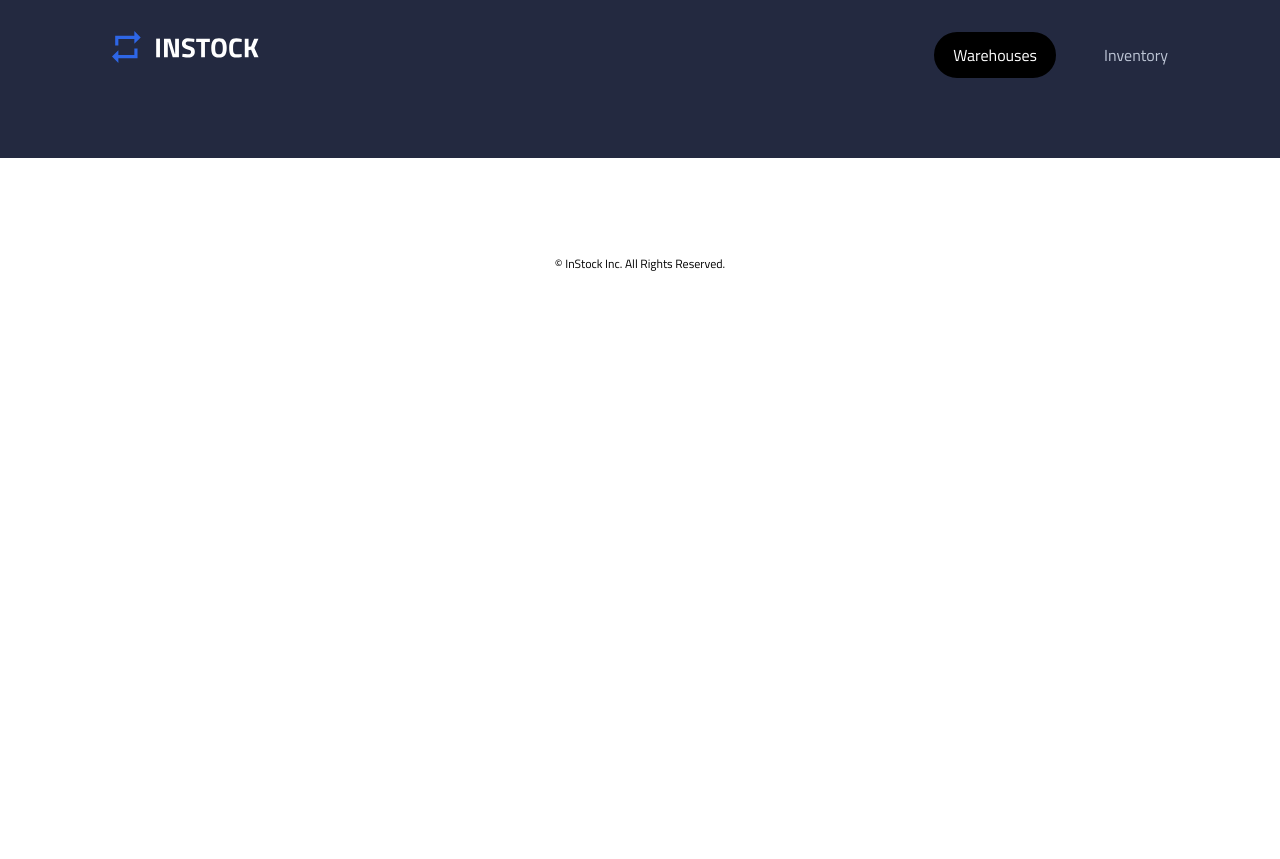
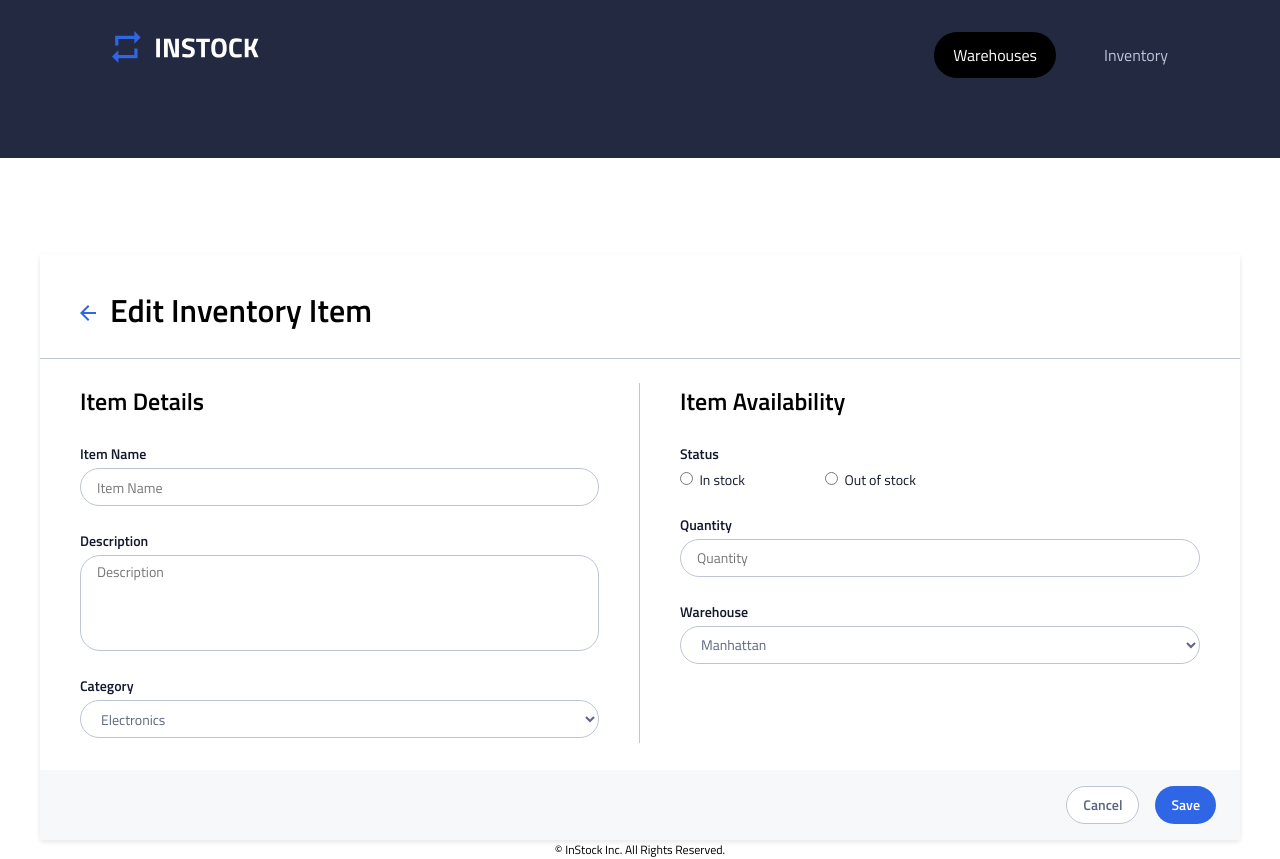
Before and after one commit to QurayshSaif/saturn-instock, a React (Create React App) app: page /inventory/edit in a window 1280 px wide. Before the commit the page ends 800 px from the top, so only its background shows below. Built offline with nearby package versions, Linux system fonts and the light colour scheme.

Commit message:
Added edit inventory component and styling

```diff
--- a/src/App.js
+++ b/src/App.js
@@ -5,24 +5,25 @@ import Footer from "./components/Footer/Footer";
 import WarehouseList from "./components/WarehouseList/WarehouseList";
 import WarehouseDetailsPage from "./pages/WarehouseDetailsPage/WarehouseDetailsPage";
 import AddWarehouse from "./components/AddWarehouse/AddWarehouse";
-
+import EditInventory from "./components/EditInventory/EditInventory";
 
 function App() {
   return (
     <BrowserRouter>
       <Header />
       <Routes>
-        <Route path="/" element={ <WarehouseList /> } />
-        <Route path="warehouse/:id" element={ <WarehouseDetailsPage /> } />
-        <Route path="/warehouse" element={ <WarehouseList /> } />
-        <Route path="/warehouse/add" element={ <AddWarehouse /> } />
-        {/* <Route path="/warehouse/:id/edit" element={ <WarehouseList /> } /> */ }
-        {/* <Route path="/warehouse/:id/delete" element={ <WarehouseList /> } /> */ }
-        {/* <Route path="/inventory" element={ <WarehouseList /> } /> */ }
-        {/* <Route path="/inventory/add" element={ <WarehouseList /> } /> */ }
-        {/* <Route path="/inventory/:id" element={ <WarehouseList /> } /> */ }
-        {/* <Route path="/inventory/:id/edit" element={ <WarehouseList /> } /> */ }
-        {/* <Route path="/inventory/:id/delete" element={ <WarehouseList /> } /> */ }
+        <Route path="/" element={<WarehouseList />} />
+        <Route path="warehouse/:id" element={<WarehouseDetailsPage />} />
+        <Route path="/warehouse" element={<WarehouseList />} />
+        <Route path="/warehouse/add" element={<AddWarehouse />} />
+        <Route path="/inventory/edit" element={<EditInventory />} />
+        {/* <Route path="/warehouse/:id/edit" element={ <WarehouseList /> } /> */}
+        {/* <Route path="/warehouse/:id/delete" element={ <WarehouseList /> } /> */}
+        {/* <Route path="/inventory" element={ <WarehouseList /> } /> */}
+        {/* <Route path="/inventory/add" element={ <WarehouseList /> } /> */}
+        {/* <Route path="/inventory/:id" element={ <WarehouseList /> } /> */}
+        {/* <Route path="/inventory/:id/edit" element={ <WarehouseList /> } /> */}
+        {/* <Route path="/inventory/:id/delete" element={ <WarehouseList /> } /> */}
       </Routes>
       <Footer />
     </BrowserRouter>
--- /dev/null
+++ b/src/components/EditInventory/EditInventory.jsx
@@ -0,0 +1,125 @@
+import ActionButton from "../ActionButton/ActionButton";
+import CancelButton from "../CancelButton/CancelButton";
+import GoBackButton from "../GoBackButton/GoBackButton";
+import InputBox from "../InputBox/InputBox";
+import "./EditInventory.scss";
+import axios from "axios";
+import { useState } from "react";
+// import ErrorMessage from "../ErrorMessage/ErrorMessage";
+const REACT_APP_SERVER_URL = process.env.REACT_APP_SERVER_URL;
+
+export default function EditInventory() {
+  const [itemName, setItemName] = useState("");
+  const [description, setDescription] = useState("");
+  const [category, setCategory] = useState("");
+  const [status, setStatus] = useState("");
+  const [warehouse, setWarehouse] = useState("");
+  const [quantity, setQuantity] = useState("");
+
+  const handleSubmit = (event) => {
+    event.preventDefault();
+
+    console.log(itemName, description, category, status, warehouse, quantity);
+    // axios
+    //   .put(
+    //     `${REACT_APP_SERVER_URL}/inventories/ae986f59-8c40-480c-bd28-ee6068cd3617`,
+    //     {
+    //       item_name: itemName,
+    //       description: description,
+    //       category: category,
+    //       status: status,
+    //       quantity: quantity,
+    //       warehouse: warehouse,
+    //     }
+    //   )
+    //   .then((result) => {
+    //     event.target.reset();
+    //   })
+    //   .catch((error) => console.log("Error: ", error));
+  };
+
+  return (
+    <form className="edit-inventory" onSubmit={handleSubmit}>
+      <div className="edit-inventory__header-ctr">
+        <GoBackButton path="/" />
+        <h1 className="edit-inventory__header">Edit Inventory Item</h1>
+      </div>
+      <div className="edit-inventory__details-ctr">
+        <div className="edit-inventory__location-ctr">
+          <h2 className="edit-inventory__subheader">Item Details</h2>
+          <InputBox
+            isTextarea={false}
+            htmlFor="itemName"
+            inputId="itemName"
+            inputName="Item Name"
+            onChange={(e) => setItemName(e.target.value)}
+          />
+
+          <InputBox
+            isTextarea={true}
+            htmlFor="description"
+            inputId="description"
+            inputName="Description"
+            onChange={(e) => setDescription(e.target.value)}
+          />
+
+          <InputBox
+            isTextarea={false}
+            isDropMenu={true}
+            htmlFor="category"
+            inputId="category"
+            inputName="Category"
+            value1="Electronics"
+            value2="Gear"
+            value3="Apparel"
+            value4="Accessories"
+            value5="Health"
+            onChange={(e) => setCategory(e.target.value)}
+          />
+        </div>
+
+        <div className="edit-inventory__contact-ctr">
+          <h2 className="edit-inventory__subheader">Item Availability</h2>
+
+          <InputBox
+            isTextarea={false}
+            isRadio={true}
+            htmlFor="status"
+            inputId="status"
+            inputName="Status"
+            onChange={(e) => setStatus(e.target.value)}
+          />
+
+          <InputBox
+            isTextarea={false}
+            isRadio={false}
+            htmlFor="quantity"
+            inputId="quantity"
+            inputName="Quantity"
+            onChange={(e) => setQuantity(e.target.value)}
+          />
+
+          <InputBox
+            isTextarea={false}
+            isDropMenu={true}
+            htmlFor="Warehouse"
+            inputId="Warehouse"
+            inputName="Warehouse"
+            value1="Manhattan"
+            value2="Washington"
+            value3="Jersey"
+            value4="San Fran"
+            value5="Santa Monica"
+            value6="Seattle"
+            value7="Miami"
+            onChange={(e) => setWarehouse(e.target.value)}
+          />
+        </div>
+      </div>
+      <div className="edit-inventory__buttons-ctr">
+        <CancelButton to="/" />
+        <ActionButton isButton={true} name="Save" />
+      </div>
+    </form>
+  );
+}
--- /dev/null
+++ b/src/components/EditInventory/EditInventory.scss
@@ -0,0 +1,120 @@
+@use "../../styles/partials/mixins" as *;
+@use "../../styles/partials/variables" as *;
+
+.edit-inventory {
+  border-radius: 0.1875rem;
+  margin: 0 1rem;
+  box-shadow: 0rem 0.125rem 0.3125rem rgba(19, 24, 44, 0.1);
+
+  @include tablet-viewport {
+    margin: 0 2rem;
+  }
+
+  @include desktop-viewport {
+    width: 75rem;
+    margin: auto;
+  }
+
+  &__header-ctr {
+    display: flex;
+    justify-content: center;
+    padding: 2rem 0 1.5rem;
+
+    @include tablet-viewport {
+      justify-content: flex-start;
+      padding-left: 2rem;
+      @include divider-bottom;
+    }
+
+    @include desktop-viewport {
+      padding-left: 2.25rem;
+    }
+  }
+
+  &__details-ctr {
+    @include tablet-viewport {
+      display: flex;
+      justify-content: space-between;
+      width: 100%;
+    }
+  }
+
+  &__header {
+    margin: 0;
+    padding: 0 0.9375rem 0 0.3125rem;
+    font-size: $m-h1-size;
+
+    @include tablet-viewport {
+      font-size: $t-h1-size;
+      padding-left: 0.625rem;
+    }
+  }
+
+  &__subheader {
+    margin-top: 1rem;
+    font-size: 1.25rem;
+
+    @include tablet-viewport {
+      font-size: $t-h2-size;
+      margin-top: 0;
+    }
+  }
+
+  &__input {
+    &--invalid {
+      border: 1px solid $red;
+    }
+  }
+
+  &__location-ctr {
+    @include divider-bottom;
+    padding: 0 1.5rem;
+    padding-bottom: 1.5rem;
+
+    @include tablet-viewport {
+      width: 50%;
+      border-bottom: none;
+      @include divider-right;
+      margin-top: 1.5rem;
+      padding-bottom: 0.3125rem;
+      margin-bottom: 1.6875rem;
+      padding-left: 2rem;
+      padding-right: 2rem;
+    }
+
+    @include desktop-viewport {
+      padding-left: 2.5rem;
+      padding-right: 2.5rem;
+    }
+  }
+
+  &__contact-ctr {
+    padding: 0 1.5rem;
+    padding-bottom: 1.5rem;
+
+    @include tablet-viewport {
+      width: 50%;
+      margin-top: 1.5rem;
+      padding-bottom: 0;
+      padding-left: 2rem;
+      padding-right: 2rem;
+    }
+
+    @include desktop-viewport {
+      padding-left: 2.5rem;
+      padding-right: 2.5rem;
+    }
+  }
+
+  &__buttons-ctr {
+    display: flex;
+    justify-content: space-between;
+    padding: 1rem 1.5rem;
+    background-color: $light-grey;
+    gap: 1rem;
+
+    @include tablet-viewport {
+      justify-content: flex-end;
+    }
+  }
+}
--- a/src/components/InputBox/InputBox.js
+++ b/src/components/InputBox/InputBox.js
@@ -1,16 +1,84 @@
-import "./InputBox.scss"
+import "./InputBox.scss";
 
-const InputBox = ({isTextarea,htmlFor,className,inputId,inputName,name, onChange, value}) => {
+const InputBox = ({
+  isTextarea,
+  isDropMenu,
+  htmlFor,
+  className,
+  inputId,
+  inputName,
+  name,
+  onChange,
+  value,
+  value1,
+  value2,
+  value3,
+  value4,
+  value5,
+  value6,
+  value7,
+  isRadio,
+}) => {
+  if (isRadio) {
+    return (
+      <div className="radio">
+        <div className="radio__title">
+          <label htmlFor={htmlFor}>{inputName}</label>
+        </div>
+
+        <div>
+          <input type="radio" id="inStock" name="status" value="In Stock" />
+          <label className="radio__label radio__label--stock" for="inStock">
+            In stock
+          </label>
+          <input
+            type="radio"
+            id="outOfStock"
+            name="status"
+            value="Out Of Stock"
+          />
+          <label className="radio__label" for="outOfStock">
+            Out of stock
+          </label>
+        </div>
+      </div>
+    );
+  }
+  if (isDropMenu) {
+    return (
+      <div className="input">
+        <label htmlFor={htmlFor}>{inputName}</label>
+        <select className={`input__box ${className}`}>
+          <option value="{value1}">{value1}</option>
+          <option value="{value2}">{value2}</option>
+          <option value="{value3}">{value3}</option>
+          <option value="{value4}">{value4}</option>
+          <option value="{value5}">{value5}</option>
+          <option value="{value6}">{value6}</option>
+          <option value="{value7}">{value7}</option>
+        </select>
+      </div>
+    );
+  }
   if (isTextarea) {
     return (
-            <textarea></textarea>
-        )
+      <div className="input">
+        <label htmlFor={htmlFor}>{inputName}</label>
+        <textarea
+          type="text"
+          placeholder={inputName}
+          className={`input__text input__textbox ${className}`}
+          id={inputId}
+          name={name}
+          value={value}
+          onChange={onChange}
+        ></textarea>
+      </div>
+    );
   }
   return (
-        <div className='input'>
-            <label
-                htmlFor={htmlFor}
-            >{inputName}</label>
+    <div className="input">
+      <label htmlFor={htmlFor}>{inputName}</label>
       <input
         type="text"
         placeholder={inputName}
--- a/src/components/InputBox/InputBox.scss
+++ b/src/components/InputBox/InputBox.scss
@@ -1,10 +1,34 @@
-@use '../../styles/partials/mixins' as *;
-@use '../../styles/partials/variables' as *;
+@use "../../styles/partials/mixins" as *;
+@use "../../styles/partials/variables" as *;
+
+.radio {
+  font-size: 0.8125rem;
+  font-weight: 600;
+  color: $instock-black;
+  margin-top: 1.5rem;
+
+  @include tablet-viewport {
+    font-size: $t-p2-size;
+  }
+
+  &__title {
+    padding-bottom: 0.3rem;
+  }
+
+  &__label {
+    padding-left: 0.4rem;
+    font-weight: 400;
+
+    &--stock {
+      margin-right: 5rem;
+    }
+  }
+}
 
 .input {
   display: flex;
   flex-direction: column;
-    font-size: .8125rem;
+  font-size: 0.8125rem;
   font-weight: 600;
   color: $instock-black;
   margin-top: 1.5rem;
@@ -17,8 +41,8 @@
     @include secondary-button-style;
     padding-left: $pad-med-16;
     height: 2.25rem;
-        margin-top: .25rem;
-        font-size: .8125rem;
+    margin-top: 0.25rem;
+    font-size: 0.8125rem;
     font-weight: 400;
 
     @include tablet-viewport {
@@ -27,4 +51,25 @@
       font-weight: 400;
     }
   }
+
+  &__textbox {
+    resize: none;
   }
+
+  &__text {
+    @include secondary-button-style;
+    padding-left: $pad-med-16;
+    padding-top: 0.3rem;
+    height: 6rem;
+    margin-top: 0.25rem;
+    font-size: 0.8125rem;
+    font-weight: 400;
+
+    @include tablet-viewport {
+      width: 100%;
+      font-size: $t-p2-size;
+      font-weight: 400;
+      height: 6rem;
+    }
+  }
+}
```
Lines whose indentation alone changed are shown as unchanged.
